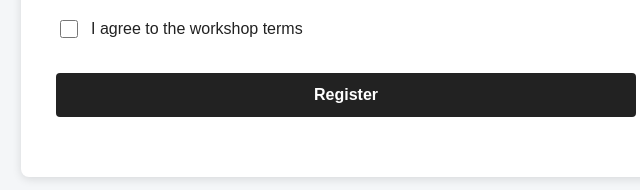
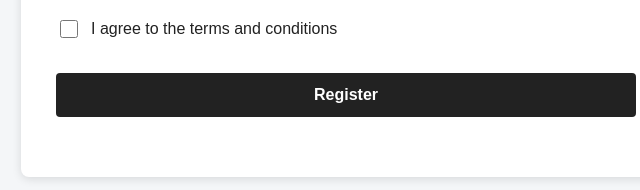
Before and after one commit to ihabsalawdehatu/playwright-workshop, a plain HTML site: page index.html in a window 1280 px wide. Shown: the part 608-798 px from the top of the page, 294-934 px from the left. Drawn offline with Linux system fonts and the light colour scheme.

Commit message:
Update index.html

```diff
--- a/index.html
+++ b/index.html
@@ -141,7 +141,7 @@
                     name="terms">
 
                 <label for="terms">
-                    I agree to the workshop terms
+                    I agree to the terms and conditions
                 </label>
 
             </div>
```
